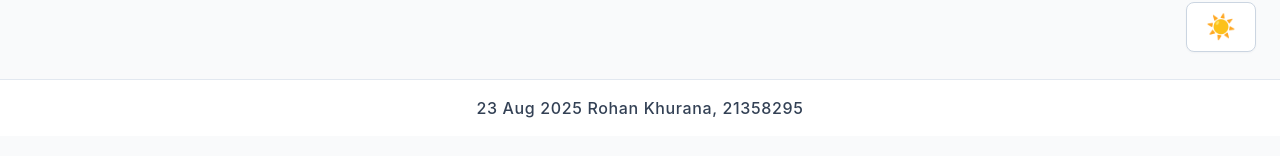
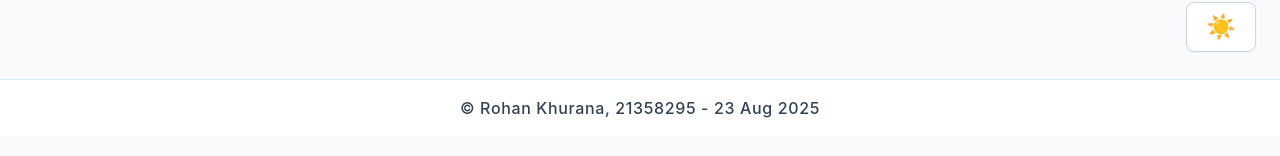
Before and after one commit to Rohan-k-03/my-tabs-site, a Next.js app: page /coding-races in a window 1280 px wide. Shown: the part 664-820 px from the top of the page. Built offline with nearby package versions, Linux system fonts and the light colour scheme.

Commit message:
Footer: add © notice and reorder

```diff
--- a/src/components/Footer.tsx
+++ b/src/components/Footer.tsx
@@ -9,11 +9,11 @@ const Footer = () => {
     month: "short",
     year: "numeric",
   });
-  const studentInfo = "Rohan Khurana, 21358295";
+  const studentInfo = "© Rohan Khurana, 21358295";
 
   useEffect(() => {
     let currentIndex = 0;
-    const fullText = `${dateString} ${studentInfo}`;
+    const fullText = `${studentInfo} - ${dateString}`;
     const timer = setInterval(() => {
       currentIndex++;
       setDisplayedText(fullText.slice(0, currentIndex));
```
